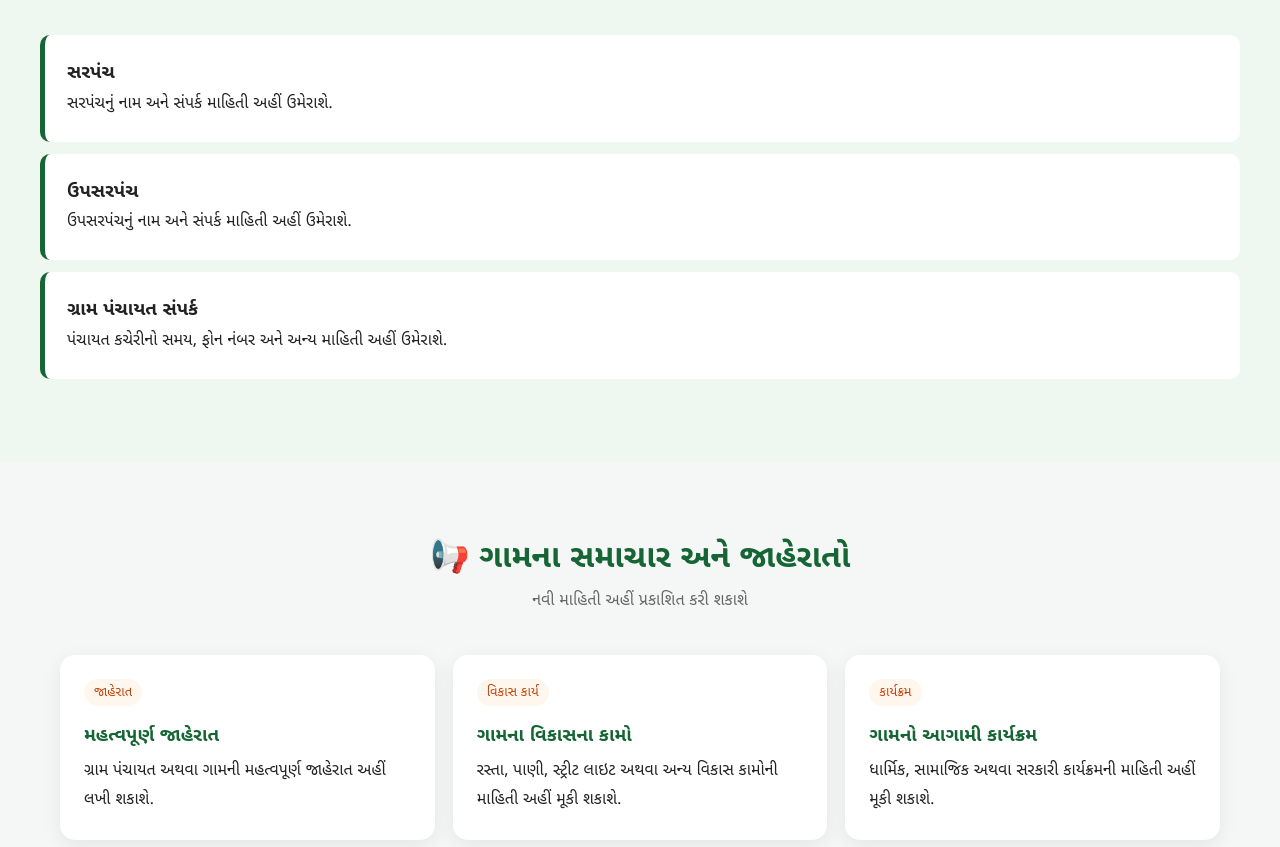
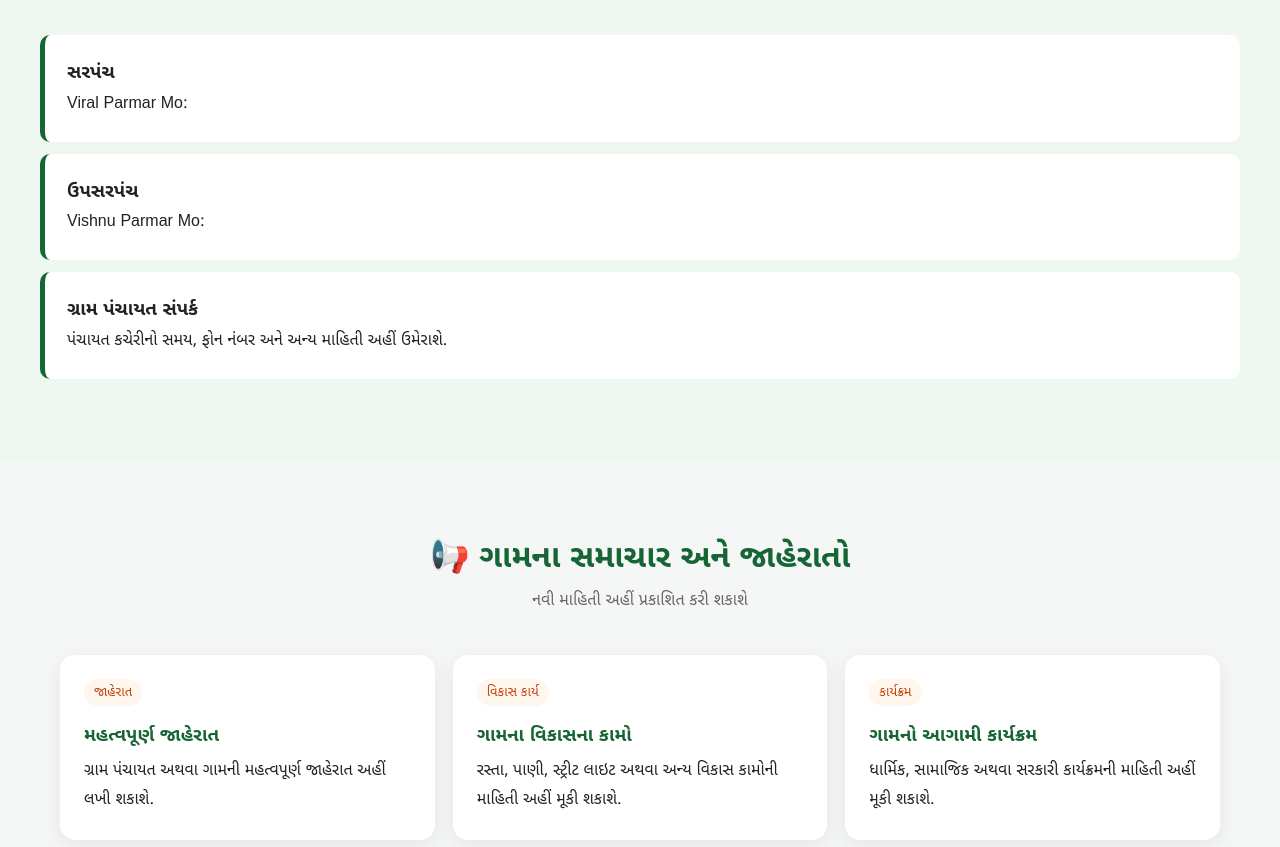
Before and after one commit to Parthprmar/Jitpura, a plain HTML site: page index.html in a window 1280 px wide. Shown: the part 2048-2895 px from the top of the page. Drawn offline with Linux system fonts and the light colour scheme.

Commit message:
Update Panchayat section with leader names and contacts

```diff
--- a/index.html
+++ b/index.html
@@ -101,8 +101,8 @@
 <section id="panchayat" class="green-section">
   <div class="inner">
     <div class="title"><h2>🏛️ ગ્રામ પંચાયત</h2><p>જીતપુરા ગ્રામ પંચાયત</p></div>
-    <div class="pbox"><h3>સરપંચ</h3><p>સરપંચનું નામ અને સંપર્ક માહિતી અહીં ઉમેરાશે.</p></div>
-    <div class="pbox"><h3>ઉપસરપંચ</h3><p>ઉપસરપંચનું નામ અને સંપર્ક માહિતી અહીં ઉમેરાશે.</p></div>
+    <div class="pbox"><h3>સરપંચ</h3><p>Viral Parmar Mo:</p></div>
+    <div class="pbox"><h3>ઉપસરપંચ</h3><p>Vishnu Parmar Mo:</p></div>
     <div class="pbox"><h3>ગ્રામ પંચાયત સંપર્ક</h3><p>પંચાયત કચેરીનો સમય, ફોન નંબર અને અન્ય માહિતી અહીં ઉમેરાશે.</p></div>
   </div>
 </section>
```
